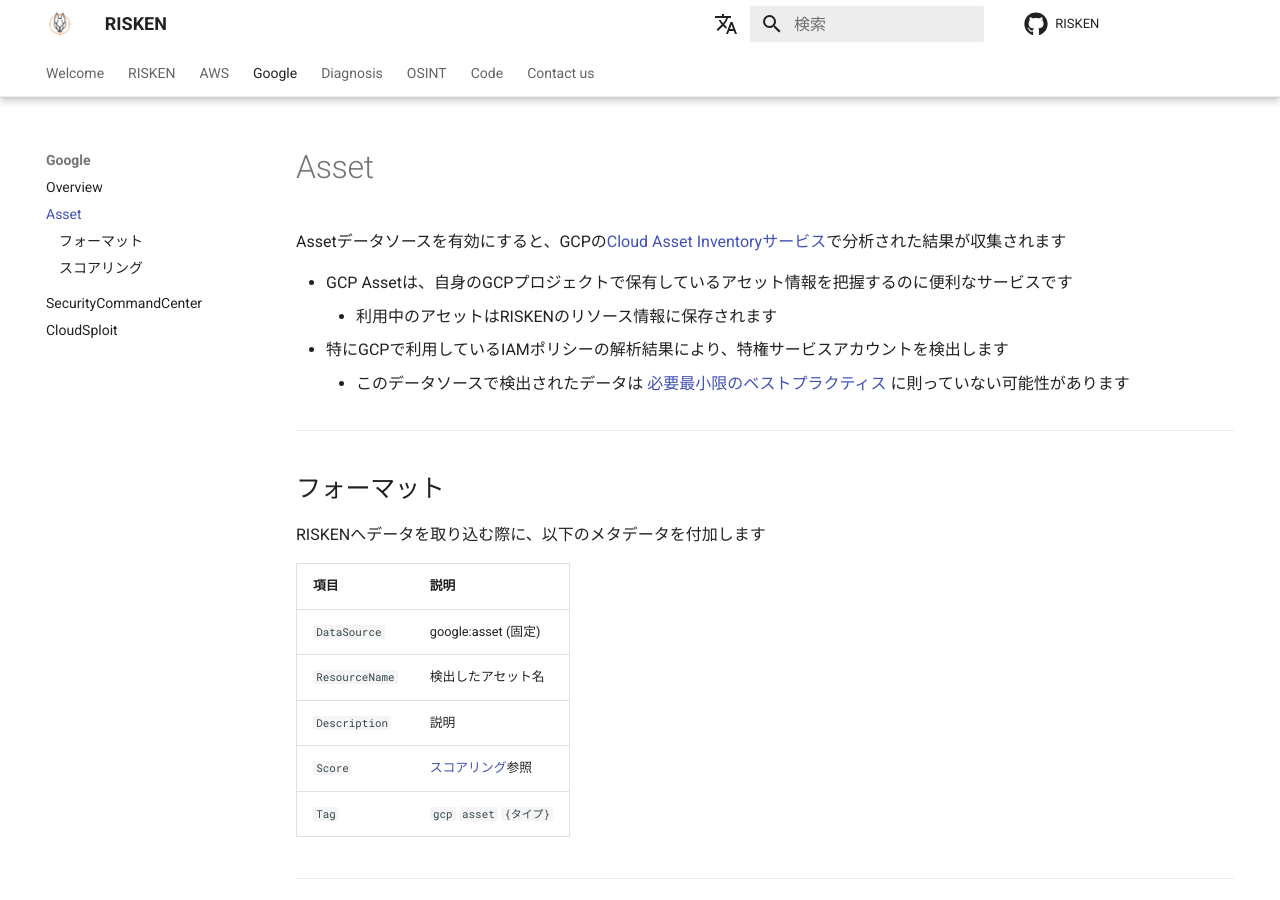
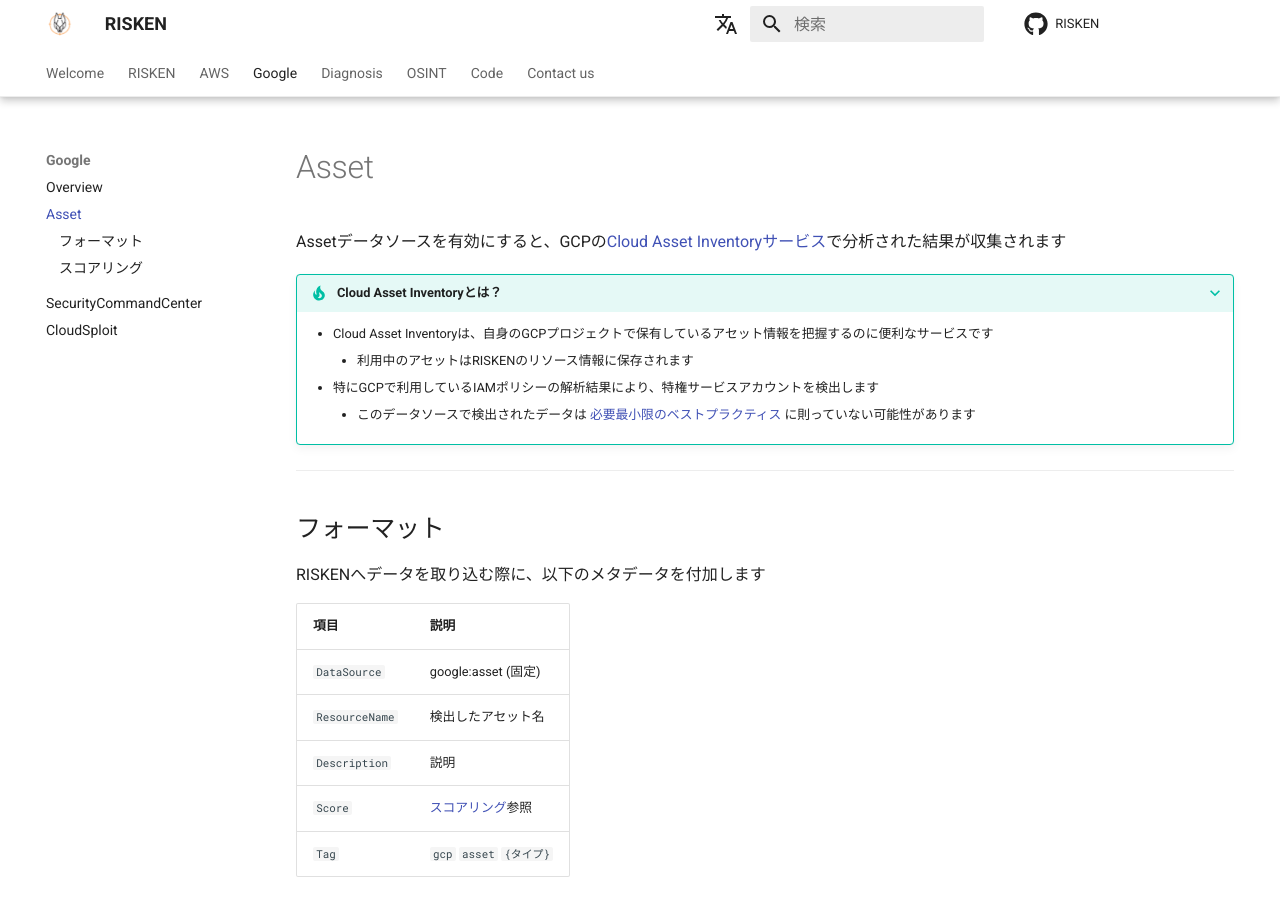
Before and after one commit to ca-risken/doc, an MkDocs documentation site: the page built from docs/google/asset.md, in a window 1280 px wide and 900 px high. Built offline with MkDocs 1.6.1 and Material for MkDocs 9.7.7, drawn with Linux system fonts in a browser that asks for light colours; comment, search, counter and statistics services are not loaded.

Commit message:
add tips

```diff
--- a/docs/google/asset.md
+++ b/docs/google/asset.md
@@ -2,10 +2,11 @@
 
 Assetデータソースを有効にすると、GCPの[Cloud Asset Inventoryサービス](https://cloud.google.com/asset-inventory/docs/overview)で分析された結果が収集されます
 
-- GCP Assetは、自身のGCPプロジェクトで保有しているアセット情報を把握するのに便利なサービスです
-    - 利用中のアセットはRISKENのリソース情報に保存されます
-- 特にGCPで利用しているIAMポリシーの解析結果により、特権サービスアカウントを検出します
-    - このデータソースで検出されたデータは [必要最小限のベストプラクティス](https://cloud.google.com/iam/docs/using-iam-securely) に則っていない可能性があります
+???+ tip "Cloud Asset Inventoryとは？"
+    - Cloud Asset Inventoryは、自身のGCPプロジェクトで保有しているアセット情報を把握するのに便利なサービスです
+        - 利用中のアセットはRISKENのリソース情報に保存されます
+    - 特にGCPで利用しているIAMポリシーの解析結果により、特権サービスアカウントを検出します
+        - このデータソースで検出されたデータは [必要最小限のベストプラクティス](https://cloud.google.com/iam/docs/using-iam-securely) に則っていない可能性があります
 
 ---
 
```
Also changed, not shown: docs/aws/accessanalyzer.md (+3 -2 lines), docs/aws/adminchecker.md (+7 -6 lines), docs/aws/guardduty.md (+3 -2 lines), docs/google/cloudsploit.md (+3 -2 lines).
